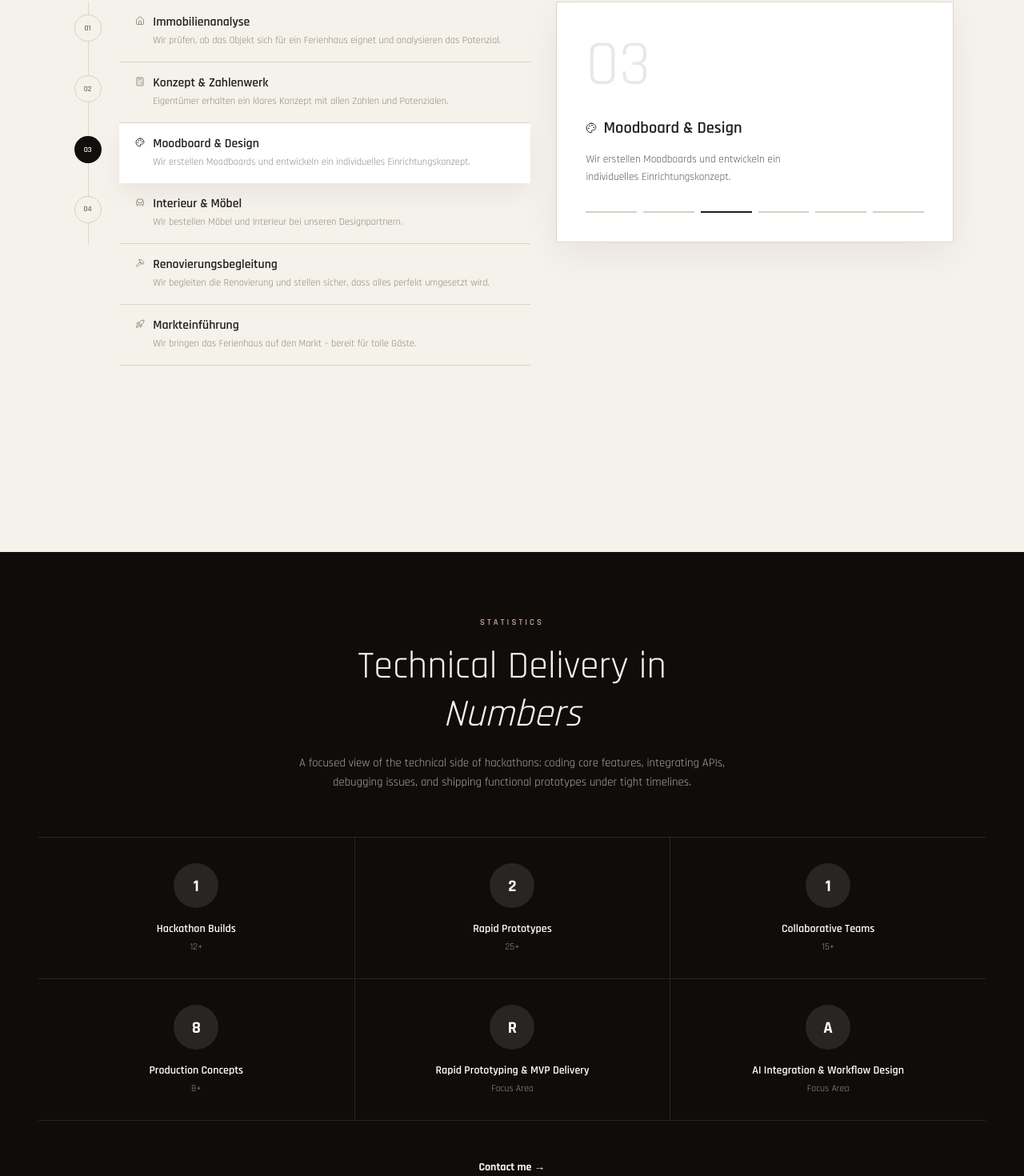
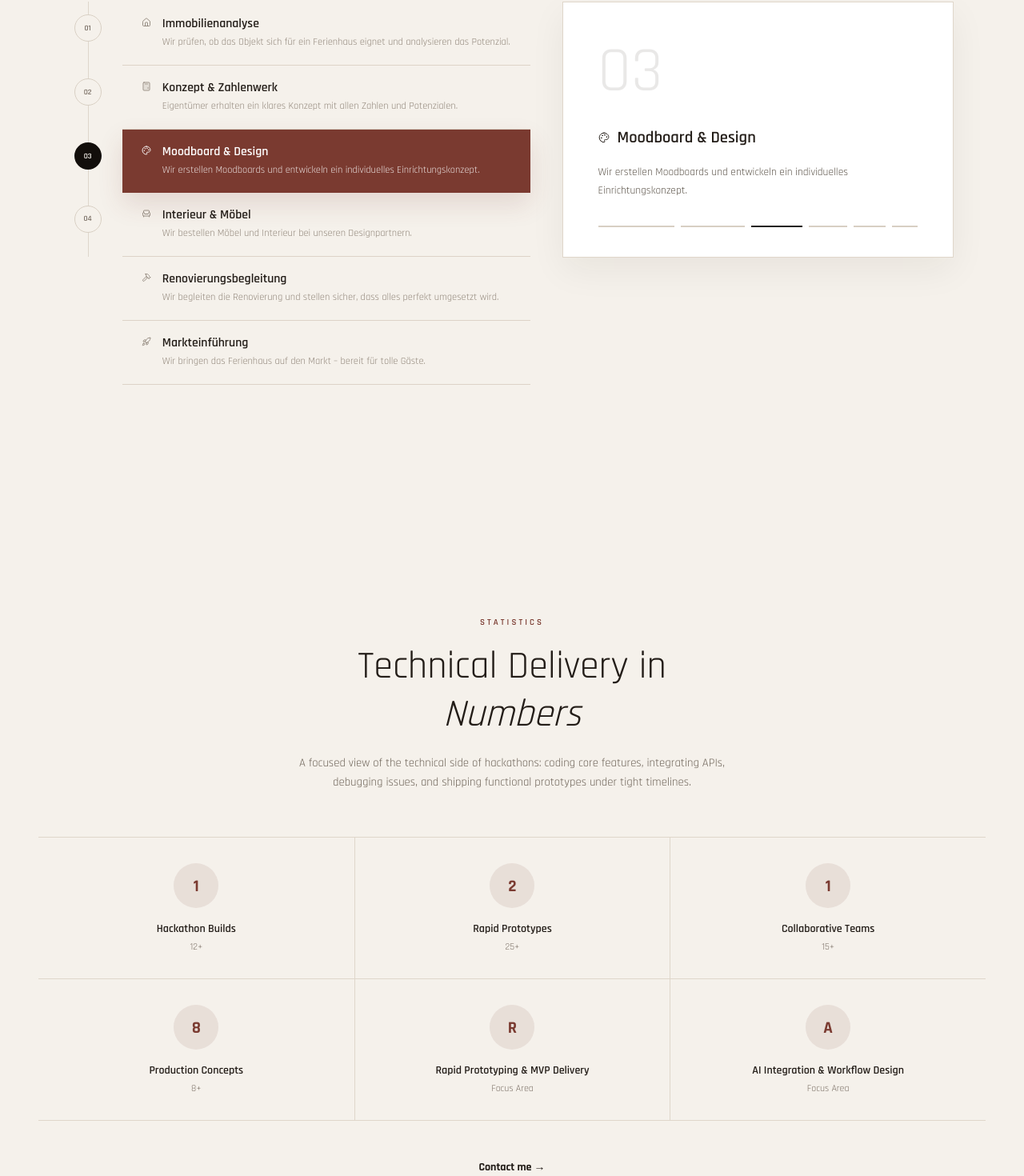
Before and after one commit to dhirendraxd/dhiren_website, a React (Vite) app: page /tech-projects in a window 1280 px wide. Shown: the part 310-1780 px from the top of the page at 80% size. Built offline with nearby package versions, Linux system fonts and the light colour scheme; the HTML template or start-up script is replaced by a standard one.

Commit message:
feat: enhance ServiceShowcase layout with updated spacing, colors, and improved interactivity

```diff
--- a/src/pages/ServiceShowcase.tsx
+++ b/src/pages/ServiceShowcase.tsx
@@ -483,6 +483,15 @@ const processSteps = [
   },
 ];
 
+const progressBarWidths = [
+  "w-24",
+  "w-20",
+  "w-16",
+  "w-12",
+  "w-10",
+  "w-8",
+];
+
 const ServiceShowcase = ({ forcedSlug }: ServiceShowcaseProps) => {
   const { slug } = useParams<{ slug: string }>();
   const [activeWorkIndex, setActiveWorkIndex] = useState(2);
@@ -550,24 +559,24 @@ const ServiceShowcase = ({ forcedSlug }: ServiceShowcaseProps) => {
             </p>
           </div>
 
-          <div className="grid gap-8 lg:grid-cols-[minmax(0,1.02fr)_minmax(20rem,0.88fr)] lg:items-start lg:justify-center">
+          <div className="grid gap-10 lg:grid-cols-[minmax(0,1.08fr)_minmax(24rem,0.92fr)] lg:items-start lg:justify-center">
             <div className="space-y-0">
               {visibleWorkItems.map((project, index) => {
                 const isActive = index === activeWorkIndex;
-                const rowClass = `group block min-h-[4.45rem] text-left transition-colors ${
+                const rowClass = `group block min-h-[4.65rem] text-left transition-colors ${
                   isActive
-                    ? "bg-white px-5 py-4 shadow-[0_14px_32px_rgba(35,29,24,0.05)]"
-                    : "border-b border-[#ddd3c7] px-5 py-4 hover:bg-[#faf3f1]"
+                    ? "bg-[#7A3A30] px-6 py-[1.125rem] shadow-[0_14px_32px_rgba(122,58,48,0.14)]"
+                    : "border-b border-[#ddd3c7] px-6 py-[1.125rem]"
                 }`;
                 const rowContent = (
-                  <span className="flex items-start gap-2.5">
+                  <span className="flex items-start gap-3.5">
                     <span className="mt-0.5 text-[#231d18]">
                       {(() => {
                         const WorkIcon = project.icon;
                         return (
                           <WorkIcon
                             className={`h-3 w-3 transition-colors ${
-                              isActive ? "text-[#231d18]" : "text-[#8d8378] group-hover:text-[#7A3A30]"
+                              isActive ? "text-[#ffffff]" : "text-[#8d8378]"
                             }`}
                             strokeWidth={1.8}
                           />
@@ -577,14 +586,14 @@ const ServiceShowcase = ({ forcedSlug }: ServiceShowcaseProps) => {
                     <span className="min-w-0">
                       <span
                         className={`block text-[0.92rem] font-semibold leading-tight sm:text-[0.98rem] ${
-                          isActive ? "text-[#231d18]" : "text-[#231d18] transition-colors group-hover:text-[#7A3A30]"
+                          isActive ? "text-[#ffffff]" : "text-[#231d18]"
                         }`}
                       >
                         {project.title}
                       </span>
                       <span
                         className={`mt-1 block max-w-[29rem] text-[0.72rem] leading-[1.55] sm:text-[0.78rem] ${
-                          isActive ? "text-[#92877b]" : "text-[#92877b] transition-colors group-hover:text-[#8f5c50]"
+                          isActive ? "text-[#ffffff]/85" : "text-[#92877b]"
                         }`}
                       >
                         {project.description}
@@ -596,7 +605,7 @@ const ServiceShowcase = ({ forcedSlug }: ServiceShowcaseProps) => {
                 return (
                   <div
                     key={project.title}
-                    className="relative grid grid-cols-[2.7rem_minmax(0,1fr)] gap-x-[1.125rem]"
+                    className="relative grid grid-cols-[2.7rem_minmax(0,1fr)] gap-x-[1.35rem]"
                   >
                     {index < 4 && (
                       <span aria-hidden="true" className="absolute left-[1.35rem] top-0 bottom-0 w-px bg-[#ded6cb]" />
@@ -610,7 +619,7 @@ const ServiceShowcase = ({ forcedSlug }: ServiceShowcaseProps) => {
                           className={`relative z-10 mt-4 flex h-[2.125rem] w-[2.125rem] items-center justify-center rounded-full text-[0.6rem] font-semibold transition-colors ${
                             isActive
                               ? "bg-[#120e0b] text-[#f5f1eb]"
-                              : "border border-[#d8cfc3] bg-[#f5f1eb] text-[#7b7066] hover:border-[#7A3A30] hover:text-[#7A3A30]"
+                              : "border border-[#d8cfc3] bg-[#f5f1eb] text-[#7b7066]"
                           }`}
                           aria-label={`Show work item ${index + 1}`}
                         >
@@ -636,26 +645,26 @@ const ServiceShowcase = ({ forcedSlug }: ServiceShowcaseProps) => {
 
             {activeProject && (
               <aside className="pt-0 lg:sticky lg:top-8">
-                <div className="border border-[#dfd6ca] bg-white p-7 shadow-[0_16px_42px_rgba(35,29,24,0.06)] sm:p-9">
+                <div className="flex h-[18rem] flex-col overflow-hidden border border-[#dfd6ca] bg-white p-8 shadow-[0_16px_42px_rgba(35,29,24,0.06)] sm:h-[19rem] sm:p-10 lg:h-[20rem] lg:p-11">
                   <div className="text-[4.4rem] font-normal leading-none text-[#231d18]/10 sm:text-[5rem]">
                     {String(activeWorkIndex + 1).padStart(2, "0")}
                   </div>
-                  <div className="mt-7">
-                    <h2 className="flex items-center gap-2 text-[1.18rem] font-semibold leading-tight text-[#231d18] sm:text-[1.28rem]">
+                  <div className="mt-8 flex flex-1 flex-col">
+                    <h2 className="flex items-center gap-2.5 text-[1.18rem] font-semibold leading-tight text-[#231d18] sm:text-[1.28rem]">
                       {(() => {
                         const ActiveIcon = activeProject.icon;
                         return <ActiveIcon className="h-3.5 w-3.5" strokeWidth={1.7} />;
                       })()}
                       {activeProject.title}
                     </h2>
-                    <p className="mt-4 max-w-[19rem] text-[0.8rem] leading-[1.62] text-[#5f574d] sm:text-[0.84rem]">
+                    <p className="mt-5 max-w-[21rem] text-[0.8rem] leading-[1.7] text-[#5f574d] sm:text-[0.84rem]">
                       {activeProject.description}
                     </p>
-                    <div className="mt-8 flex items-center gap-2">
+                    <div className="mt-auto flex items-center gap-2 pt-8">
                       {visibleWorkItems.slice(0, 6).map((item, index) => (
                         <span
                           key={`${item.title}-progress`}
-                          className={`h-0.5 flex-1 ${index === activeWorkIndex ? "bg-[#231d18]" : "bg-[#d8cfc3]"}`}
+                          className={`h-0.5 ${progressBarWidths[index] ?? "w-8"} ${index === activeWorkIndex ? "bg-[#231d18]" : "bg-[#d8cfc3]"}`}
                           aria-hidden="true"
                         />
                       ))}
@@ -667,30 +676,30 @@ const ServiceShowcase = ({ forcedSlug }: ServiceShowcaseProps) => {
           </div>
         </section>
 
-        <section className="bg-[#100c09] px-5 py-20 text-[#f5f1eb] sm:px-8 md:px-12">
+        <section className="bg-[#f5f1eb] px-5 py-20 text-[#231d18] sm:px-8 md:px-12">
           <div className="mx-auto max-w-[74rem]">
             <div className="mx-auto max-w-[38rem] text-center">
-              <p className="text-[0.68rem] font-semibold uppercase tracking-[0.28em] text-[#bfa99a]">{showcase.statsLabel}</p>
+              <p className="text-[0.68rem] font-semibold uppercase tracking-[0.28em] text-[#7A3A30]">{showcase.statsLabel}</p>
               <h2 className="mt-4 font-rajdhani text-[2.35rem] font-normal leading-tight sm:text-[3rem]">
                 {showcase.statsTitle.split(" ").slice(0, 3).join(" ")}
                 <span className="block italic">{showcase.statsTitle.split(" ").slice(3).join(" ")}</span>
               </h2>
-              <p className="mx-auto mt-5 max-w-[34rem] text-[0.92rem] leading-relaxed text-white/65">
+              <p className="mx-auto mt-5 max-w-[34rem] text-[0.92rem] leading-relaxed text-[#6f655a]">
                 {showcase.heroSummary}
               </p>
             </div>
 
-            <div className="mt-14 grid border-y border-white/10 sm:grid-cols-2 lg:grid-cols-3">
+            <div className="mt-14 grid border-y border-[#dfd6ca] sm:grid-cols-2 lg:grid-cols-3">
               {partnerItems.map((item, index) => (
                 <div
                   key={`${item.title}-${index}`}
-                  className="flex min-h-[10rem] flex-col items-center justify-center border-white/10 px-6 py-8 text-center sm:border-l sm:[&:nth-child(2n+1)]:border-l-0 lg:[&:nth-child(2n+1)]:border-l lg:[&:nth-child(3n+1)]:border-l-0 lg:[&:nth-child(n+4)]:border-t"
+                  className="flex min-h-[10rem] flex-col items-center justify-center border-[#dfd6ca] px-6 py-8 text-center sm:border-l sm:[&:nth-child(2n+1)]:border-l-0 lg:[&:nth-child(2n+1)]:border-l lg:[&:nth-child(3n+1)]:border-l-0 lg:[&:nth-child(n+4)]:border-t"
                 >
-                  <div className="flex h-14 w-14 items-center justify-center rounded-full bg-white/10 text-[1.3rem] font-bold text-white">
+                  <div className="flex h-14 w-14 items-center justify-center rounded-full bg-[#7A3A30]/10 text-[1.3rem] font-bold text-[#7A3A30]">
                     {item.initial}
                   </div>
-                  <p className="mt-4 text-sm font-semibold text-white">{item.title}</p>
-                  <p className="mt-1 text-xs text-white/55">{item.subtitle}</p>
+                  <p className="mt-4 text-sm font-semibold text-[#231d18]">{item.title}</p>
+                  <p className="mt-1 text-xs text-[#7c7167]">{item.subtitle}</p>
                 </div>
               ))}
             </div>
@@ -698,7 +707,7 @@ const ServiceShowcase = ({ forcedSlug }: ServiceShowcaseProps) => {
             <div className="mt-12 flex justify-center">
               <Link
                 to="/#contact"
-                className="inline-flex border-b border-[#bfa99a] pb-1 text-sm font-bold text-[#f5f1eb] transition-colors hover:text-[#bfa99a]"
+                className="inline-flex border-b border-[#7A3A30] pb-1 text-sm font-bold text-[#231d18] transition-colors hover:text-[#7A3A30]"
               >
                 Contact me →
               </Link>
```
